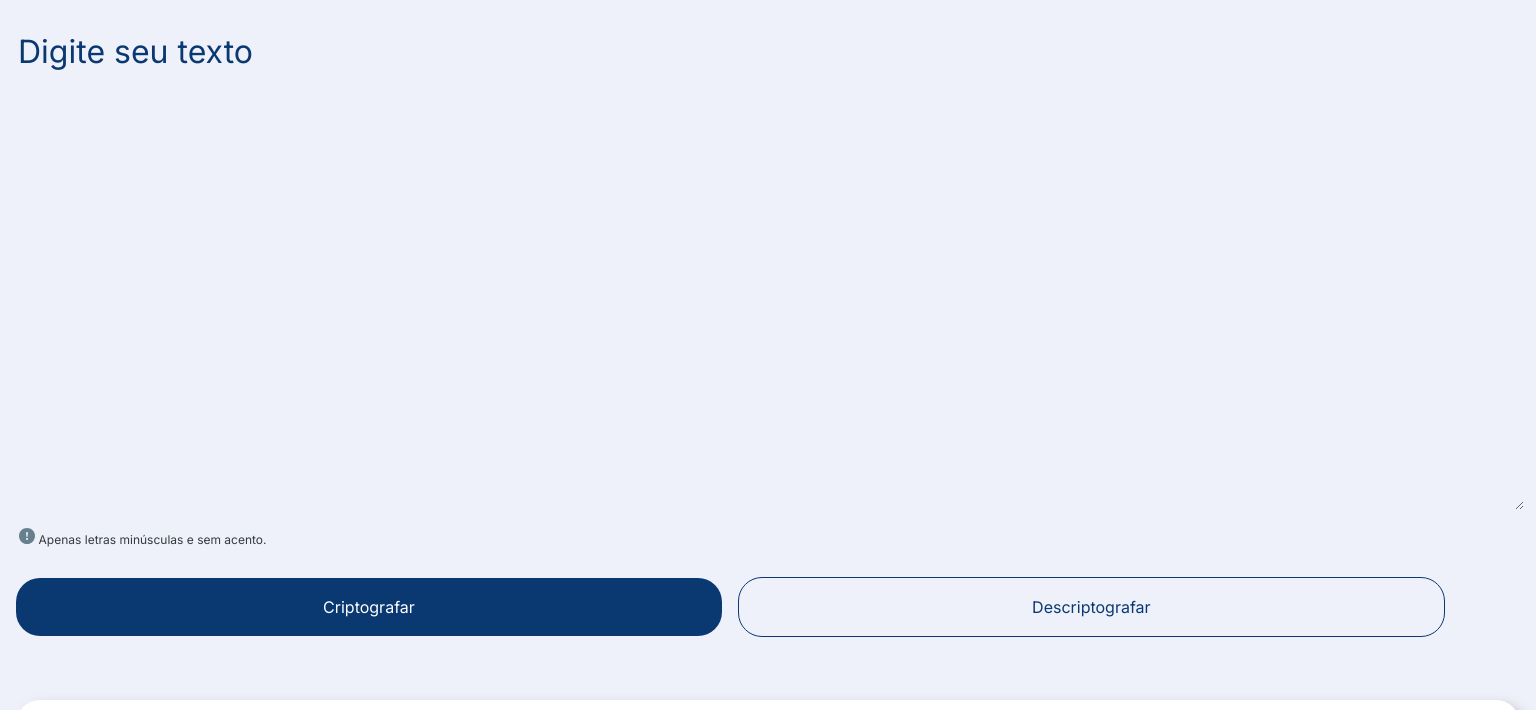
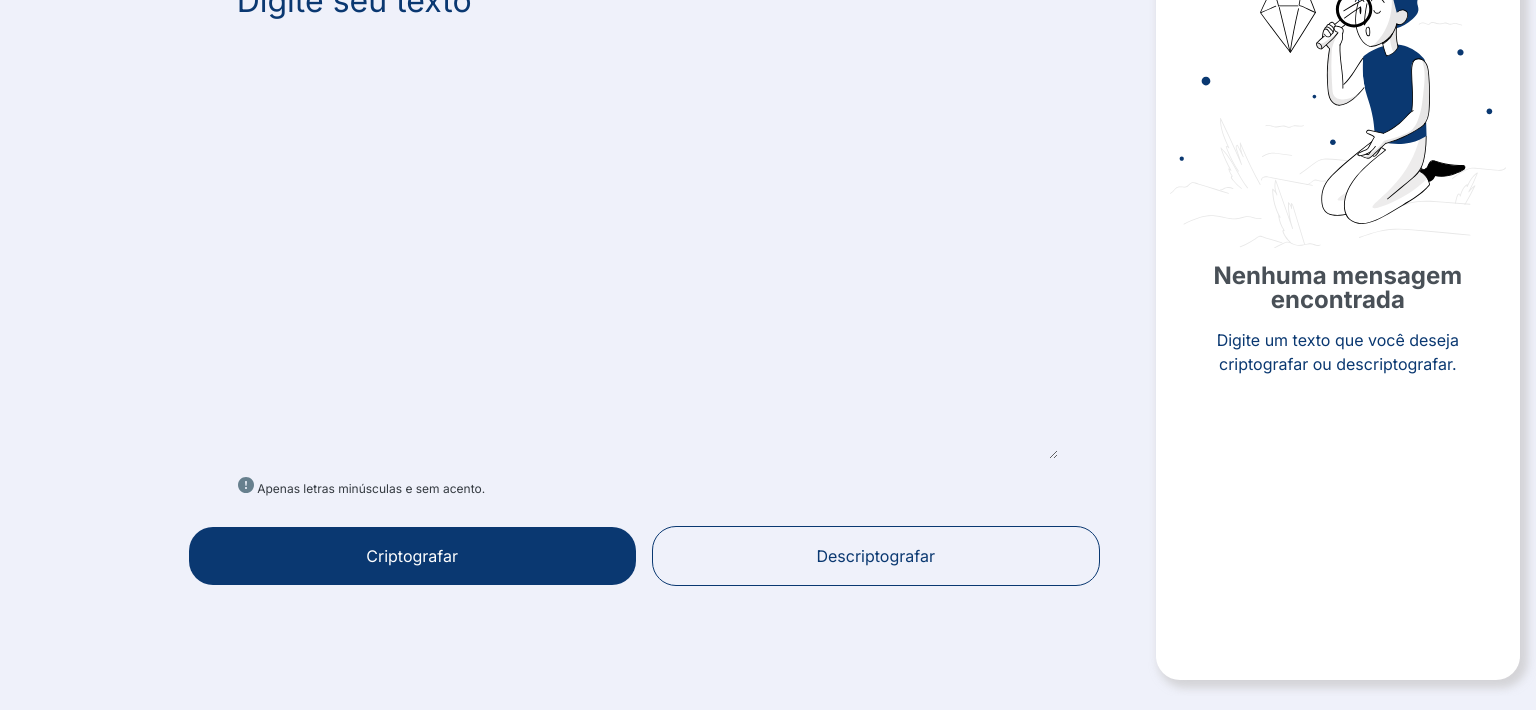
Before and after one commit to KaioJesus/ChallengeAluraOracle, a plain HTML site: page assets/index.html in a window 1536 px wide. Shown: the part 104-814 px from the top of the page. Drawn offline with Linux system fonts and the light colour scheme.

Commit message:
add desktopdesign

```diff
--- a/assets/css/style.css
+++ b/assets/css/style.css
@@ -64,8 +64,13 @@ textarea{
 
 .botao-criptografar:hover{
     border: 1px solid #0A3871;
-    background-color: #EFF1FA;
-    color: #0A3871;
+    background-color: #2661a9;
+    transition: .3s;
+
+}
+.botao-criptografar:active{
+    border: 1px solid #0A3871;
+    background-color: #051c38;
     transition: .3s;
 
 }
@@ -80,7 +85,13 @@ textarea{
 
 }
 .botao-descriptografar:hover{
-    background-color: #0A3871;
+    background-color: #34598a;
+    color: #ffffff;
+    transition: .3s;
+
+}
+.botao-descriptografar:active{
+    background-color: #0e3c7c;
     color: #ffffff;
     transition: .3s;
 
@@ -90,6 +101,12 @@ textarea{
     align-items: center;
 
 }
+
+
+.secao__mensagem-decodificada{
+    padding: 0 1rem;
+}
+
 .mensagem__decodificada{
     /* margin: 5rem 0;; */
     background-color: white;
@@ -131,6 +148,9 @@ textarea{
     display: none;
 }
 
+.notfound{
+    display: none;
+}
 @media screen and (min-width: 768px) {
 
     .cabecalho{
@@ -157,3 +177,46 @@ textarea{
 
 
 }
+
+@media screen and (min-width: 1368px) {
+    body{
+        display: grid;
+        grid-template-columns: 0.3fr 2fr 0.8fr;
+        width: 100vw;
+        height: 100vh;
+    }
+
+    .cabecalho{
+        padding: 2.5rem 0 0 5rem;
+    }
+
+    .section__decodificator{
+        /* height: 100vh; */
+        padding: 0 1rem;
+        display: flex;
+        flex-direction: column;
+        justify-content: center;
+        align-items: center;
+
+    }
+
+    .botao-criptografar{
+        width: 80%;
+    }
+    .botao-descriptografar{
+        width: 80%;
+    }
+
+
+    .mensagem__decodificada{
+        display: flex;
+        height: 90%;
+        align-items: center;
+    }
+
+    .notfound{
+        display: block;
+    }
+
+
+}
--- a/assets/index.html
+++ b/assets/index.html
@@ -16,7 +16,7 @@
             <h1 class="cabecalho__logo"><img src="./imagens/logo.svg" alt="Logo alura"/></h1>
         </header>
         <section class="section__decodificator">
-            <div>
+            <div class="texto-codificado">
                 <label for="texto"></label>
                 <textarea class="texto" id="texto" cols="40" rows="10" required placeholder="Digite seu texto"></textarea>
                 <p class="atencao"><img src="./imagens/atencao.svg" alt="Ícone de atenção"/> Apenas letras minúsculas e sem acento.</p>
@@ -27,13 +27,15 @@
                 <button class="botao-descriptografar">Descriptografar</button>
 
             </div>
+        </section>
+        <section class="secao__mensagem-decodificada">
             <div class="mensagem__decodificada">
+                <img class="notfound" src="./imagens/notfound.svg">
                 <h2>Nenhuma mensagem encontrada</h2>
                 <p>Digite um texto que você deseja criptografar ou descriptografar.</p>
                 <button class="botao-copiar">Copiar</button>
             </div>
         </section>
-
     </body>
     <script src="./js/main.js"></script>
 </html>
```
